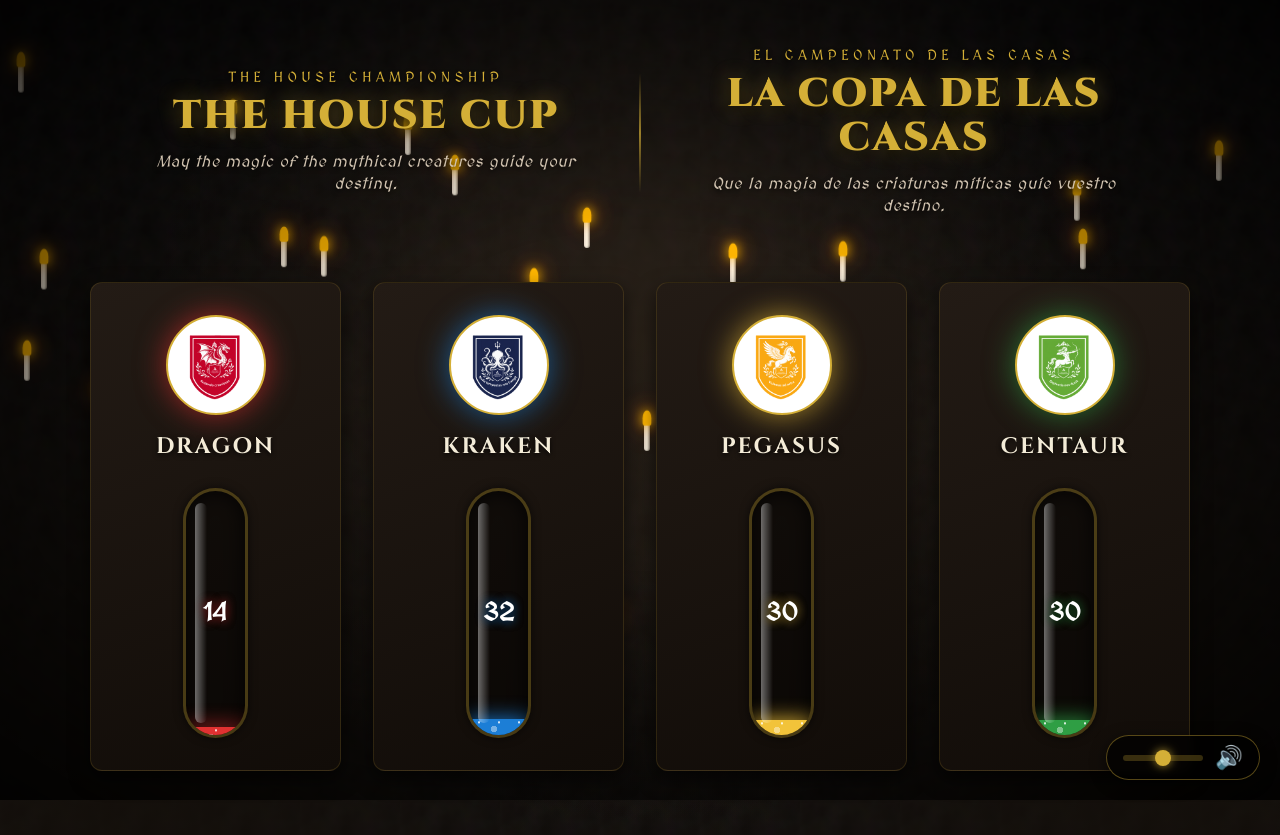
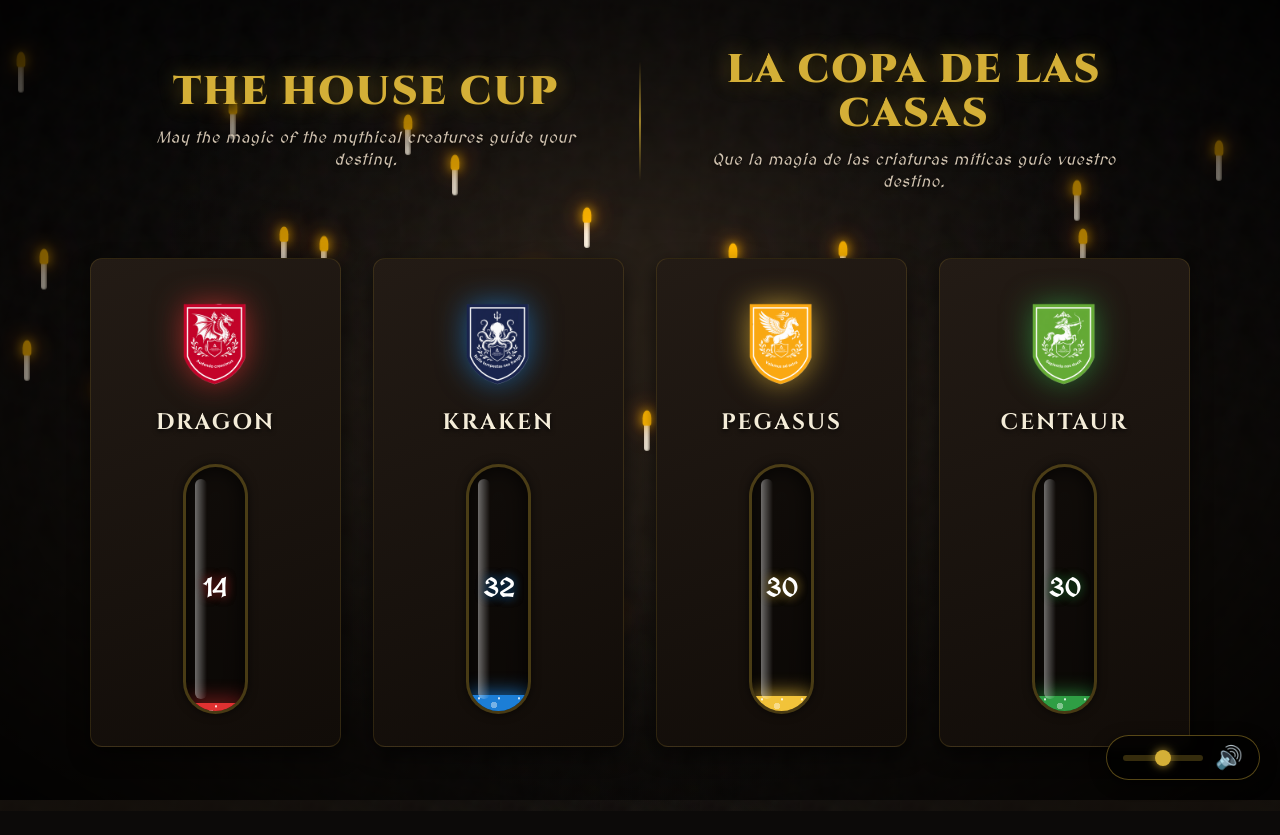
Before and after one commit to hlanchas/housespoints, a plain HTML site: page index.html in a window 1280 px wide. After the commit the page ends 811 px from the top, so only its background shows below. Drawn offline with Linux system fonts and the light colour scheme.

Commit message:
Refactor house-logo styles in style.css
Removed background color, border, and padding from house-logo class.

```diff
--- a/style.css
+++ b/style.css
@@ -93,8 +93,7 @@ header {
 .col { flex: 1; display: flex; flex-direction: column; align-items: center; max-width: 450px; }
 .divider { width: 2px; height: 120px; background: linear-gradient(to bottom, transparent, var(--gold), transparent); opacity: 0.7; }
 .header-subtitle {
-    font-family: 'MedievalSharp', cursive; color: var(--gold); font-size: 0.9rem;
-    letter-spacing: 0.3em; text-transform: uppercase; margin-bottom: 0.5rem; text-shadow: 0 2px 4px rgba(0,0,0,0.8);
+    display: none;
 }
 h1 {
     font-size: clamp(1.6rem, 3.5vw, 2.5rem); font-weight: 900; letter-spacing: .05em;
@@ -126,16 +125,11 @@ header p {
     border-color: var(--color);
 }
 
-/* LOGOS EN FORMA DE MEDALLÓN */
 .house-logo {
     width: 100px;
     height: 100px;
     object-fit: contain;
     margin-bottom: 1rem;
-    background-color: #ffffff;
-    border-radius: 50%;
-    padding: 8px;
-    border: 2px solid var(--gold);
     filter: drop-shadow(0 0 15px var(--glow));
     transition: transform 0.3s ease;
 }
```
